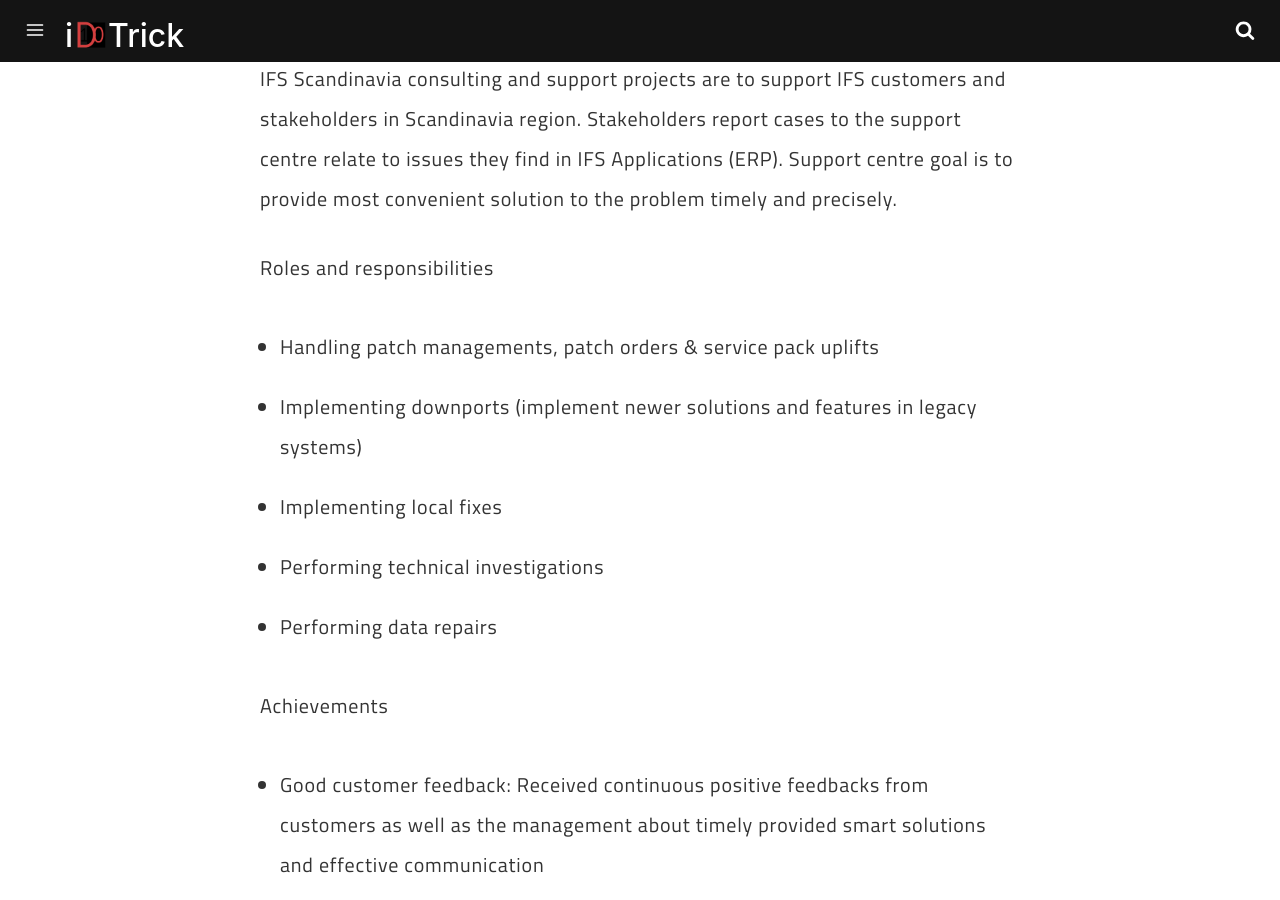
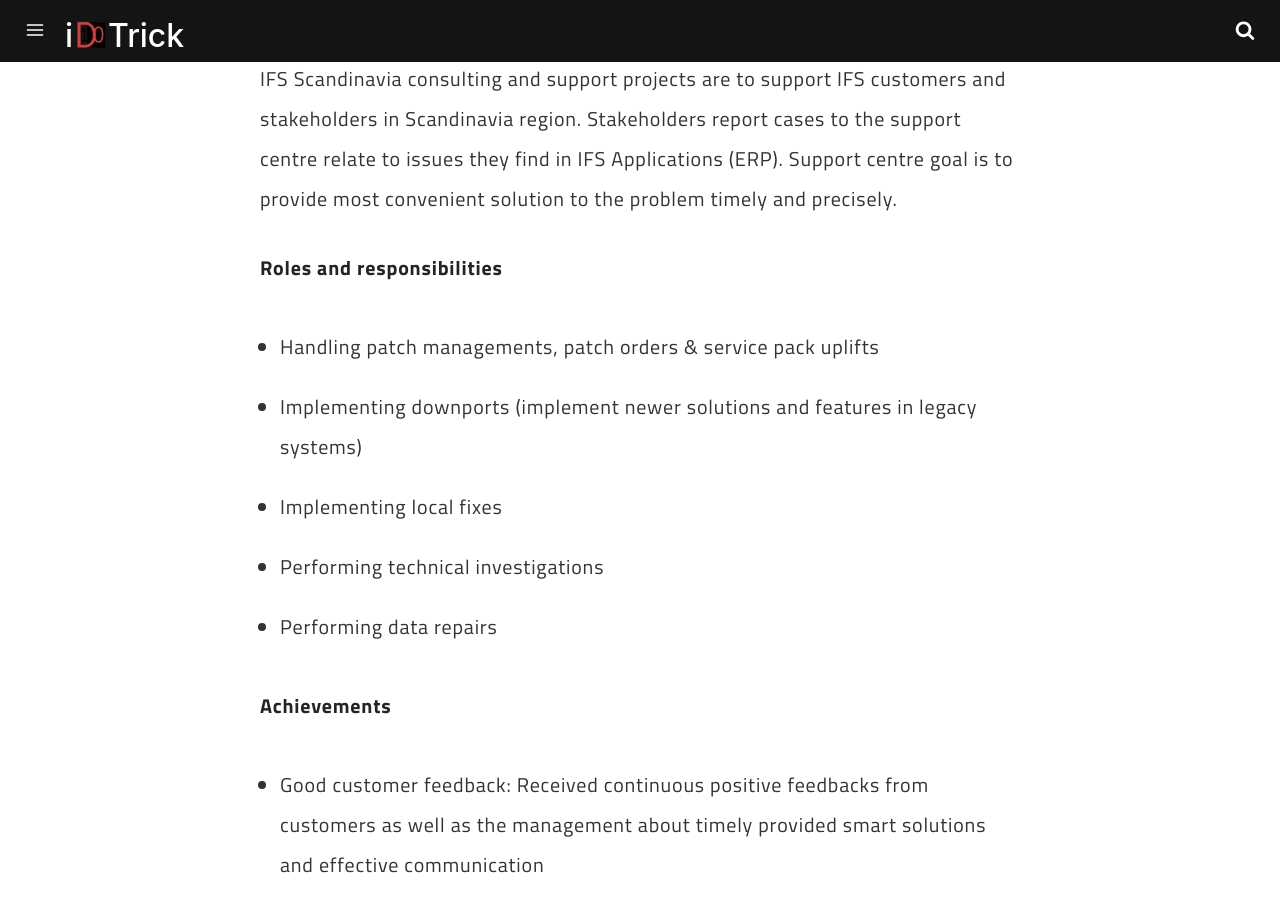
Before and after one commit to idotrick/idotrick.github.io, a Jekyll site: the page built from _posts/2008-06-02-portfolio-ifs-project-01.md, in a window 1280 px wide and 900 px high, scrolled down 982 px. Built offline with Jekyll 4.4.1, drawn with Linux system fonts in a browser that asks for light colours; comment, search, counter and statistics services are not loaded.

Commit message:
Changed to markdown

```diff
--- a/_posts/2008-06-02-portfolio-ifs-project-01.md
+++ b/_posts/2008-06-02-portfolio-ifs-project-01.md
@@ -6,23 +6,23 @@
 category: ifs
 module: portfolio
 tags:
-- ifs
-- java
-- jee
-- javascript
-- js
-- centura
-- .net
-- c#
-- oracle
-- oracle pl/sql
-- pl/sql
-- rational rose
-- harvest
-- jax-ws
-- soap
-- jboss
-- ant
+  - ifs
+  - java
+  - jee
+  - javascript
+  - js
+  - centura
+  - .net
+  - c#
+  - oracle
+  - oracle pl/sql
+  - pl/sql
+  - rational rose
+  - harvest
+  - jax-ws
+  - soap
+  - jboss
+  - ant
 twitter_text: IFS ERP Application consulting and support, Scandinavia Support Team (March 2007 – June 2008).
 introduction: IFS ERP Application consulting and support, Scandinavia Support Team (March 2007 – June 2008).
 ---
@@ -33,15 +33,15 @@
 Applications (ERP). Support centre goal is to provide most convenient solution to the problem
 timely and precisely.
 
-Roles and responsibilities
-<ul><li>Handling patch managements, patch orders & service pack uplifts
-</li><li>Implementing downports (implement newer solutions and features in legacy systems)
-</li><li>Implementing local fixes
-</li><li>Performing technical investigations
-</li><li>Performing data repairs
-</li></ul>
+#### Roles and responsibilities
 
-Achievements
-<ul><li>Good customer feedback: Received continuous positive feedbacks from customers as well as the management about timely provided smart solutions and effective communication
-</li><li>Gained overall exposure to the IFS applications in several functional areas specially Distribution, Manufacturing and Financials
-</li></ul>
+- Handling patch managements, patch orders & service pack uplifts
+- Implementing downports (implement newer solutions and features in legacy systems)
+- Implementing local fixes
+- Performing technical investigations
+- Performing data repairs
+
+#### Achievements
+
+- Good customer feedback: Received continuous positive feedbacks from customers as well as the management about timely provided smart solutions and effective communication
+- Gained overall exposure to the IFS applications in several functional areas specially Distribution, Manufacturing and Financials
```
Also changed, not shown: _posts/2012-07-30-portfolio-ifs-project-02.md (+22 -23 lines).
